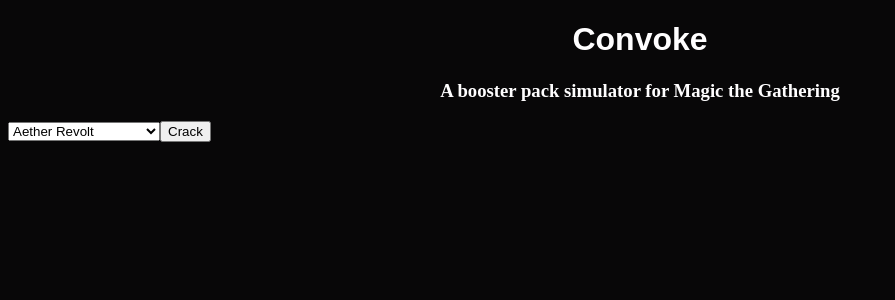
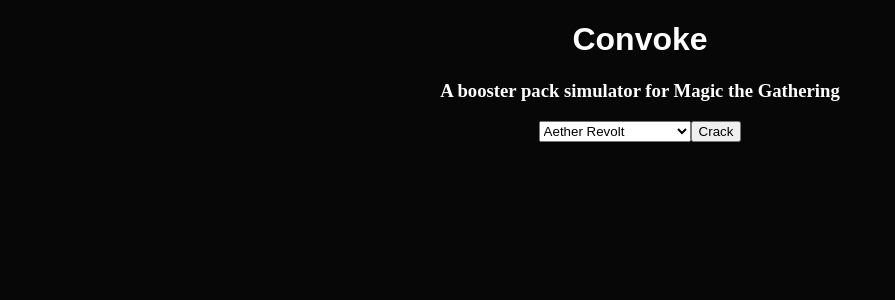
Before and after one commit to parmark/convoke, a React (Vite) app: page / in a window 1280 px wide. Shown: the top 300 px of the page, without its empty margins (0-895 px from the left). Built offline with nearby package versions, Linux system fonts and the light colour scheme; a web font is replaced by a local one.

Commit message:
Edited style

```diff
--- a/src/style.css
+++ b/src/style.css
@@ -16,10 +16,10 @@
 
 body {
   background-color: #080708;
+  color: #fffeff;
 }
 
 header {
-  color: #fffeff;
   text-align: center;
 }
 
@@ -31,3 +31,32 @@
   font-family: "Caudex", serif;
   padding: 0%;
 }
+
+form {
+  display: flex;
+  justify-content: center;
+  margin-bottom: 10px;
+}
+
+img {
+  width: 100%;
+  height: auto;
+  transition: all 0.2s ease-in-out;
+}
+
+img:hover {
+  transform: scale(1.5);
+}
+
+#cards {
+  display: grid;
+  grid-template-columns: repeat(5, 1fr);
+  margin: auto;
+  width: 90%;
+}
+
+/* @media screen and (min-width: 1100px) {
+  #cards {
+    grid-template-columns: repeat(4, 1fr);
+  }
+} */
```
